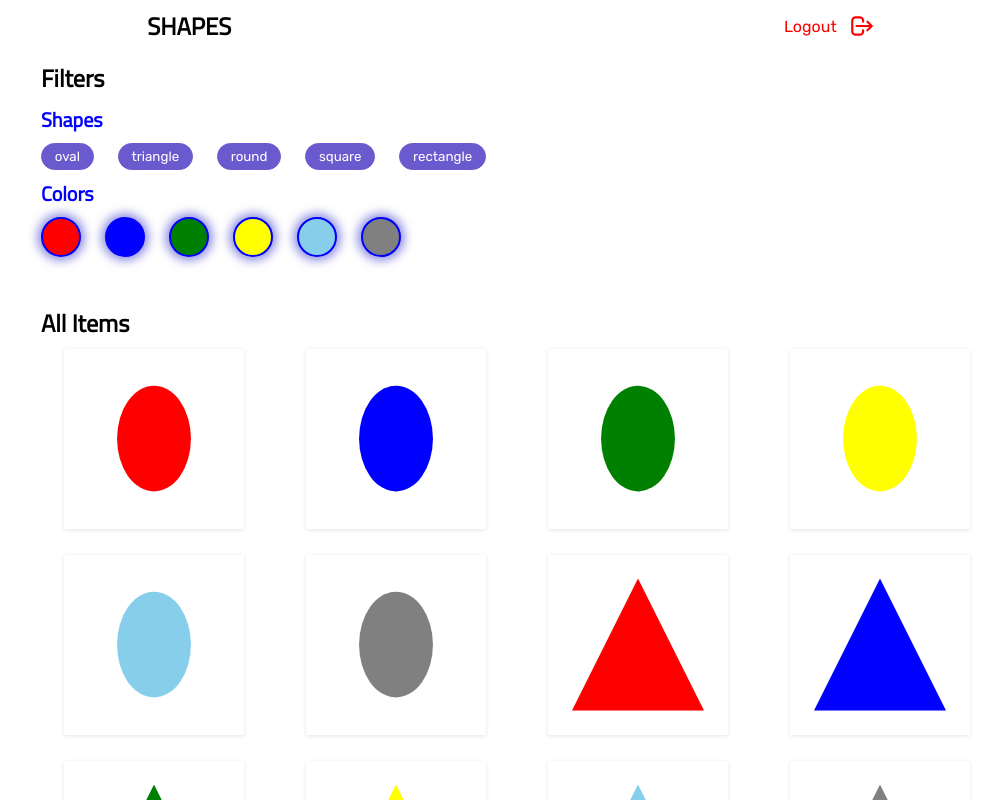
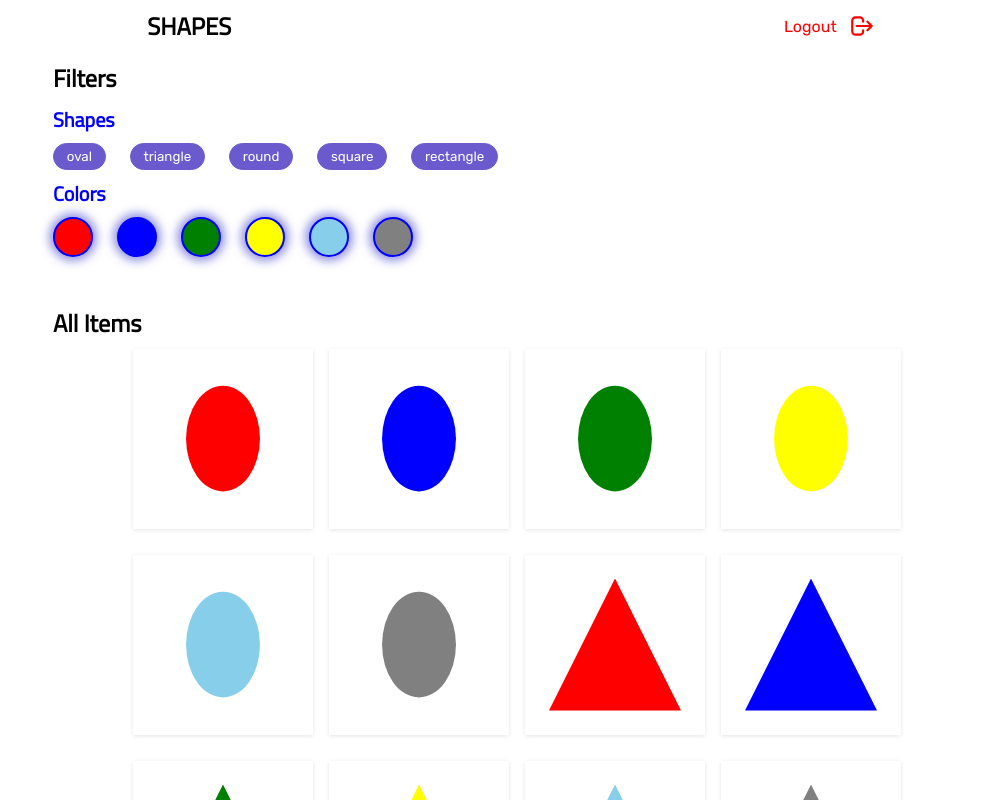
Before and after one commit to samuelkurdz/shapes, a React (Create React App) app: page / in a window 1280 px wide. Both pictures are taken after a click on the button "Login". Shown: the top 800 px of the page, without its empty margins (123-1122 px from the left). Built offline with nearby package versions, Linux system fonts and the light colour scheme.

Commit message:
items tile based on selected items

```diff
--- a/src/components/filters/filters.tsx
+++ b/src/components/filters/filters.tsx
@@ -1,4 +1,3 @@
-/* eslint-disable no-console */
 // eslint-disable-next-line no-use-before-define
 import React from 'react';
 import { connect } from 'react-redux';
@@ -24,7 +23,6 @@ const Filters = (props: FiltersProps) => {
 
   const shapeToggle = (shape: string) => {
     toggleShapeAction(shape);
-    console.log(shapes);
   };
 
   return (
--- a/src/components/preview-container/preview-container.scss
+++ b/src/components/preview-container/preview-container.scss
@@ -5,7 +5,7 @@
 .items {
 	display: flex;
 	flex-wrap: wrap;
-	justify-content: space-around;
+	justify-content: space-between;
 	gap: 1rem;
 
 	div {
@@ -19,6 +19,12 @@
 			height: 100%;
 			width: 100%;
 		}
+	}
+}
+
+@media (min-width: 310px) {
+	.items {
+		justify-content: center;
 	}
 }
 
--- a/src/components/preview-container/preview-container.tsx
+++ b/src/components/preview-container/preview-container.tsx
@@ -3,6 +3,7 @@ import React from 'react';
 import './preview-container.scss';
 import { connect } from 'react-redux';
 import { ColorInterface, ShapeInterface } from '../../mock-data';
+import useItemLabel from '../../utils/item-label';
 
 interface FiltersProps {
   colors: ColorInterface[];
@@ -11,9 +12,10 @@ interface FiltersProps {
 
 const PreviewContainer = (props: FiltersProps) => {
   const { colors, shapes } = props;
+  const title = useItemLabel(colors, shapes);
   return (
     <div className="preview-container">
-      <h2>All Items</h2>
+      <h2>{title} Items</h2>
 
       <section className="items">
         {shapes.map((shapeObject) =>
--- a/src/pages/home/home.scss
+++ b/src/pages/home/home.scss
@@ -1,5 +1,21 @@
 .home-page {
-	padding: 0 1.5rem;
-	max-width: 1000px;
+	padding: 0 1rem;
+	width: 100%;
 	margin: 0 auto;
 }
+
+@media (min-width: 576px) {
+	.home-page {
+		width: 540px;
+	}
+}
+@media (min-width: 768px) {
+	.home-page {
+		width: 720px;
+	}
+}
+@media (min-width: 992px) {
+	.home-page {
+		width: 960px;
+	}
+}
--- a/src/pages/login/login.scss
+++ b/src/pages/login/login.scss
@@ -20,7 +20,7 @@ form {
 
 	.logo {
 		position: absolute;
-		top: -20px;
+		top: -30px;
 		letter-spacing: 5px;
 		background: linear-gradient( to bottom right, #ec4899, #f43f5e);
 		color: white;
--- /dev/null
+++ b/src/utils/item-label.ts
@@ -0,0 +1,17 @@
+/* eslint-disable no-console */
+import { ColorInterface, ShapeInterface } from '../mock-data';
+
+const useItemLabel = (colors: ColorInterface[], shapes: ShapeInterface[]) => {
+  const selectedColors = colors.filter((color) => color.selected);
+  const selectedShapes = shapes.filter((shape) => shape.selected);
+
+  if (selectedColors.length === colors.length && selectedShapes.length === shapes.length) {
+    return 'All';
+  }
+  if (selectedShapes.length === 1 && selectedColors.length === 1) {
+    return `${selectedShapes[0].shape} ${selectedColors[0].color}`;
+  }
+  return 'Not All';
+};
+
+export default useItemLabel;
```
